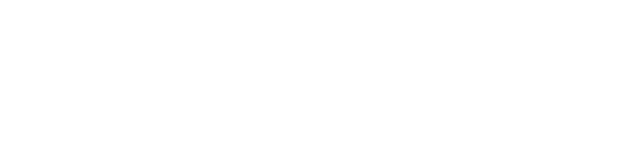
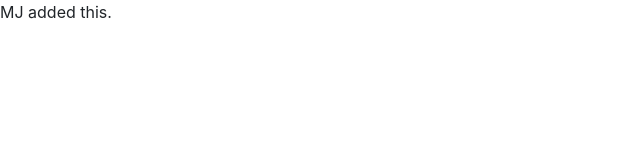
Before and after one commit to n-r-martin/project-tracker-app, a plain HTML site: page index.html in a window 1280 px wide. Shown: the whole page, without its empty margins (0-640 px from the left). Drawn offline with nearby package versions, Linux system fonts and the light colour scheme.

Commit message:
testing branch with html change

```diff
--- a/index.html
+++ b/index.html
@@ -10,6 +10,7 @@
     <link rel="stylesheet" href="assets/css/styles.css">
 </head>
 <body>
+    MJ added this.
 
     <script src="assets/js/script.js"></script>
 </body>
```
